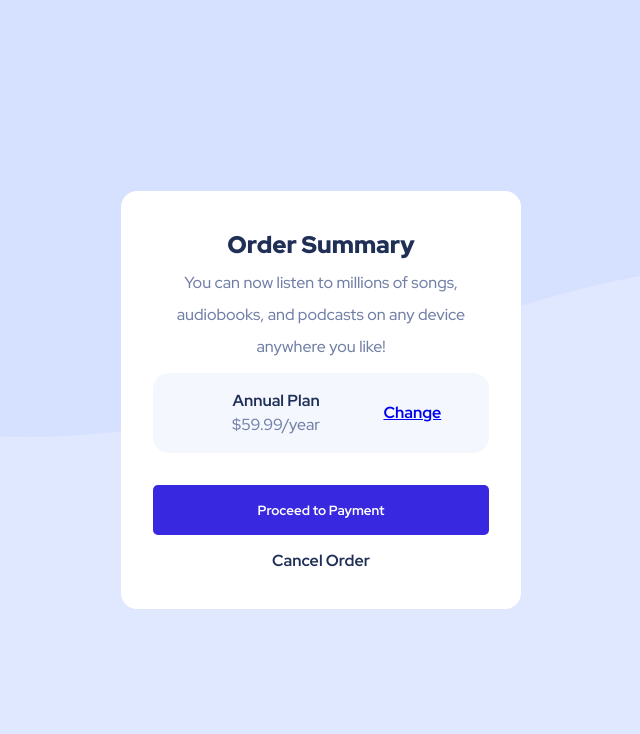
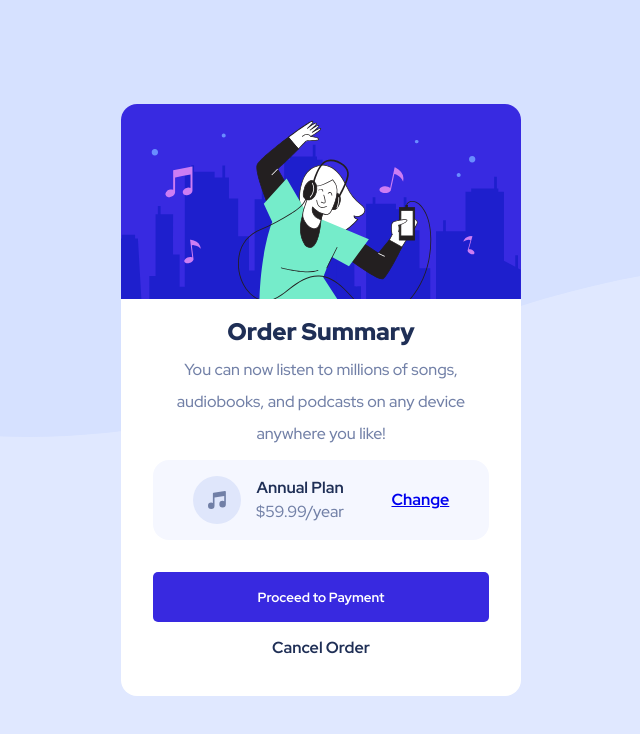
Before and after one commit to alishirani1384/Order-summery-card, a plain HTML site: page index.html in a window 1280 px wide. Shown: the whole page, without its empty margins (319-959 px from the left). Drawn offline with Linux system fonts and the light colour scheme; files whose address does not match are found by name.

Commit message:
Update index.html

```diff
--- a/index.html
+++ b/index.html
@@ -10,14 +10,14 @@
 <body>
 <div class="container">
 
-  <img class="hero" src="./images/illustration-hero.svg" alt="">
+  <img class="hero" src="./illustration-hero.svg" alt="">
   <div class="text">
   <h2>Order Summary</h2>
   <p>You can now listen to millions of songs,<br>audiobooks, and podcasts on any
   device<br>anywhere you like!</p>
   </div>
   <div class="change">
-    <img class="icon" src="./images/icon-music.svg" alt="">
+    <img class="icon" src="./icon-music.svg" alt="">
     <div class="change-txt">
 
       <p class="annual">Annual Plan</p>
```
